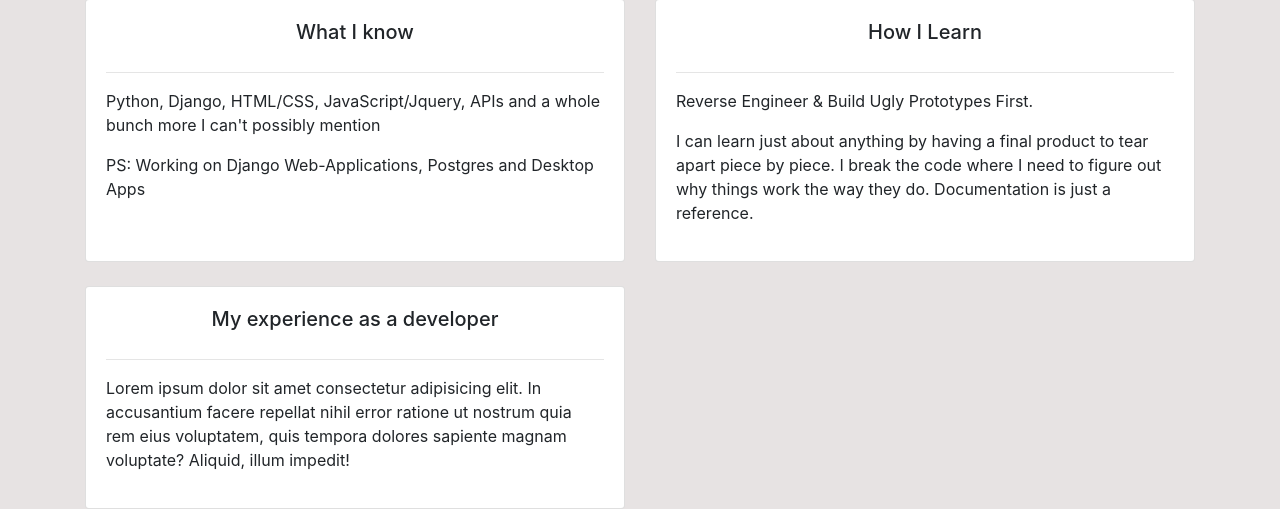
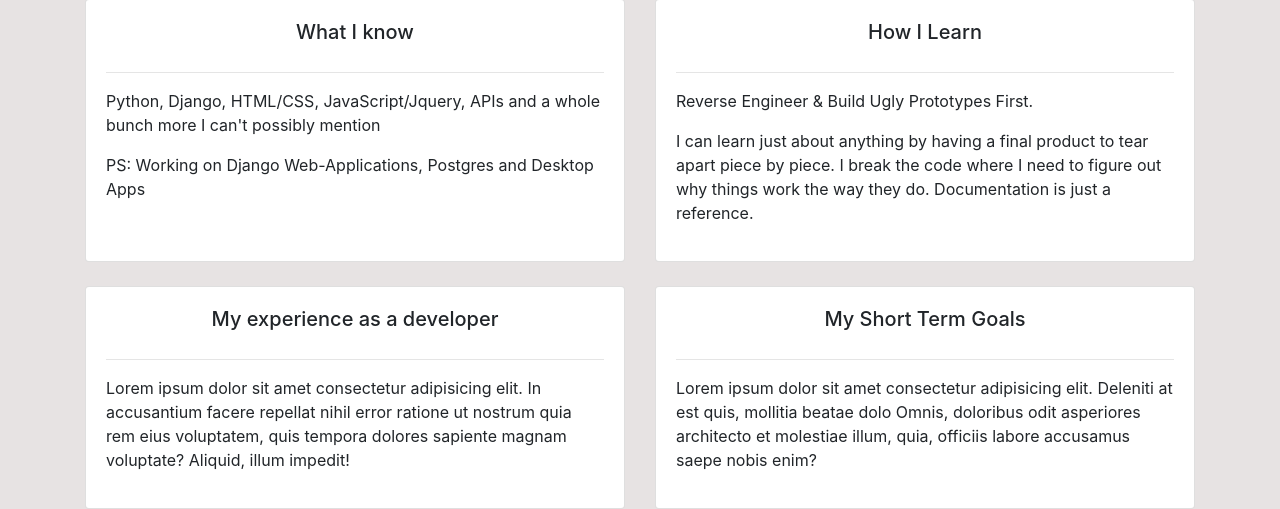
Before and after one commit to ironsubhajit/my_portfolio_site, a Django app: page / in a window 1280 px wide. Shown: the part 461-970 px from the top of the page. Run offline with Django 3.2, Linux system fonts and the light colour scheme; some libraries are stand-ins or nearby versions.

Commit message:
Add "My short term goals" column --need to update correct details

```diff
--- a/my_portfolio/base/templates/base/index.html
+++ b/my_portfolio/base/templates/base/index.html
@@ -133,6 +133,18 @@
         </p>
       </div>
     </div>
+    <div class="col-md-6">
+      <div class="card card-body h-100">
+        <h5 class="card-title text-center">My Short Term Goals</h5>
+        <hr />
+        <p>
+          Lorem ipsum dolor sit amet consectetur adipisicing elit. Deleniti at
+          est quis, mollitia beatae dolo Omnis, doloribus odit asperiores
+          architecto et molestiae illum, quia, officiis labore accusamus saepe
+          nobis enim?
+        </p>
+      </div>
+    </div>
   </div>
 </div>
 {% endblock %}
```
